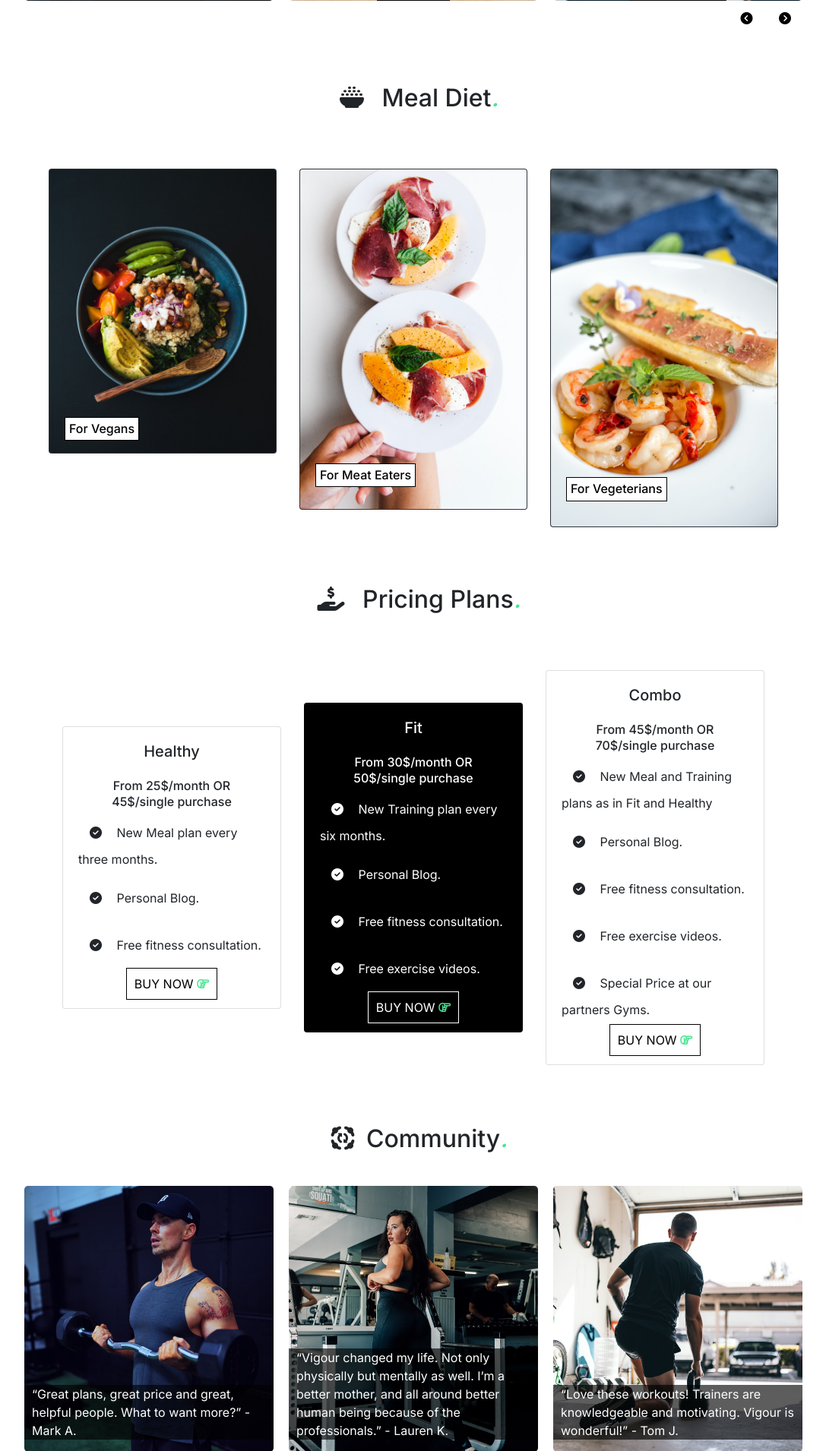
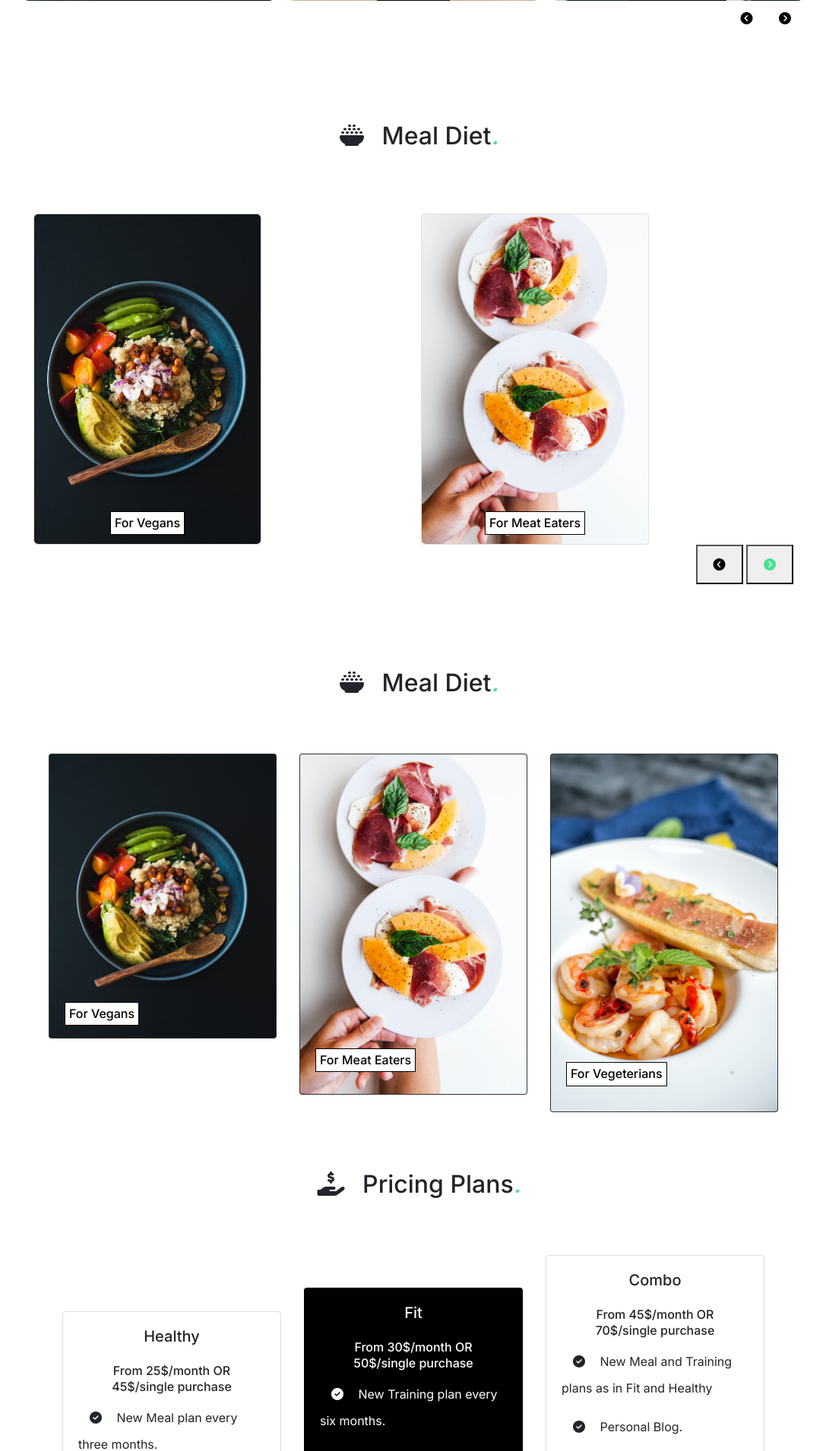
Before and after one commit to LySeriuos/Vigour-MS4-2, a Django app: page / in a window 1280 px wide. Shown: the part 1919-3829 px from the top of the page at 76% size, without its empty margins (96-1183 px from the left). Run offline with Django 3.2, Linux system fonts and the light colour scheme; some libraries are stand-ins or nearby versions.

Commit message:
extra save for shutdown

```diff
--- a/home/templates/home/index.html
+++ b/home/templates/home/index.html
@@ -323,6 +323,58 @@
 <!-- End of Modals -->
 
     <!-- ***** Section Diet Plans Start ***** -->
+
+    <!-- tiny slider for food section start -->
+    <section class="container-fluid" id="slider-meal">
+      <div class="row justify-content-center">
+        <div class="col-12">
+      <div class="subcontainer">
+          <div class="slider-wrapper">
+            <div class="text-center m-5">
+              <h2><i class="fa-solid fa-bowl-rice"></i> Meal Diet<em>.</em></h2>
+            </div>
+            <br>
+              <div class="slider3">
+                  <div>
+                      <div class="slide card">
+                         <!-- Photo by <a href="https://unsplash.com/@northernstatemedia?utm_source=unsplash&utm_medium=referral&utm_content=creditCopyText">Sonny Mauricio</a> on
+                         <a href="https://unsplash.com/s/photos/vegan-food?utm_source=unsplash&utm_medium=referral&utm_content=creditCopyText">Unsplash</a> -->
+                          <div class="slide-img-meal meal-img-1">
+                              <h5 type="button" class="card-title meal" id="check" data-toggle="modal" alt="vegeterian-food">For Vegans</h5>
+                          </div>
+                      </div>
+                      </div>
+                      <div>
+                      <div class="slide card">
+                        <!-- Photo by <a href="https://unsplash.com/@thisisralston?utm_source=unsplash&utm_medium=referral&utm_content=creditCopyText">Chris Ralston</a> on
+                        <a href="https://unsplash.com/s/photos/meat-dishes?utm_source=unsplash&utm_medium=referral&utm_content=creditCopyText">Unsplash</a> -->
+                          <div class="slide-img-meal meal-img-2">
+                              <h5 type="button" class="card-title meal" data-toggle="modal" alt="meat-food">For Meat Eaters</h5>
+                          </div>
+                      </div>
+                    </div>
+                    <div>
+                      <div class="slide card">
+                        <!-- Photo by <a href="https://unsplash.com/@pesce?utm_source=unsplash&utm_medium=referral&utm_content=creditCopyText">Pesce Huang</a> on
+                        <a href="https://unsplash.com/s/photos/sea-food?utm_source=unsplash&utm_medium=referral&utm_content=creditCopyText">Unsplash</a> -->
+                          <div class="slide-img-meal meal-img-3">
+                              <h5 type="button" class="card-title meal" data-toggle="modal" alt="vegans-food">For Vegeterians</h5>
+                          </div>
+                    </div>
+                    </div>
+                  </div>
+                  <div class="tns-controls" aria-label="Carousel Navigation" tabindex="0">
+                    <button class="prev-meal" type="button" data-controls="prev" tabindex="-1" aria-controls="tns1"><i class="fa-solid fa-circle-chevron-left"></i></button>
+                    <button class="next-meal" type="button" data-controls="next" tabindex="-1" aria-controls="tns1"><i class="fa-solid fa-circle-chevron-right"></i></button>
+                  </div>
+              </div>
+          </div>
+      </div>
+  </div>
+</div>
+</div>
+</section>
+    <!-- tiny slider end -->
 <section>
   <div class="text-center m-5">
     <h2><i class="fa-solid fa-bowl-rice"></i> Meal Diet<em>.</em></h2>
--- a/static/css/style.css
+++ b/static/css/style.css
@@ -249,6 +249,47 @@
 .card-food {
   margin: 15px;
 }
+
+#slider3{
+  height: 700px;
+  display: flex;
+  justify-content: center;
+  align-items: center;
+  text-align: center;
+}
+
+.slide-img-meal {
+  max-width: 400px;
+  height: auto;
+  width: 100%;
+  height: 434px;
+  max-width: 400px;
+  border-radius: 5px;
+  background-position: center;
+  background-size: cover;
+  cursor: pointer;
+  display: flex;
+  justify-content: center;
+  align-items: end;
+  transition: 0.5s;
+  color: white;
+  margin: auto;
+}
+
+.meal-img-1 {
+  background-image: url("/media/sonny-mauricio-vegan.jpg");
+}
+.meal-img-2 {
+  background-image: url("/media/chris-ralston-meat.jpg");
+}
+.meal-img-3 {
+  background-image: url("/media/pesce-huang-vegeterian.jpg");
+}
+
+.container-fluid {
+  max-width: 1400px;
+}
+
 /* End of Meal section */
 
 /* Start of Pricing section */
--- a/static/js/script.js
+++ b/static/js/script.js
@@ -28,6 +28,34 @@
             }
         }
 });
+
+let slider3 = tns({
+    container: ".slider3",
+    "slideBy" : "1",
+        // "speed" : 400,
+        "nav" : false,
+        autoplay : false,
+        // controls: true,
+        controlsPosition: "bottom",
+        autoplayButtonOutput : false,
+        prevButton: '.prev-meal',
+        nextButton: '.next-meal',
+        responsive: {
+            1600: {
+                items : 3,
+                gutter : 20
+            },
+            800: {
+                items : 2,
+                gutter : 20
+            },
+            768: {
+                items : 1,
+                gutter : 20
+            }
+        }
+});
+
 
 let slider2 = tns({
     container: ".slider2",
```
Also changed, not shown: shop/templates/shop/shop.html (+14 -14 lines).
